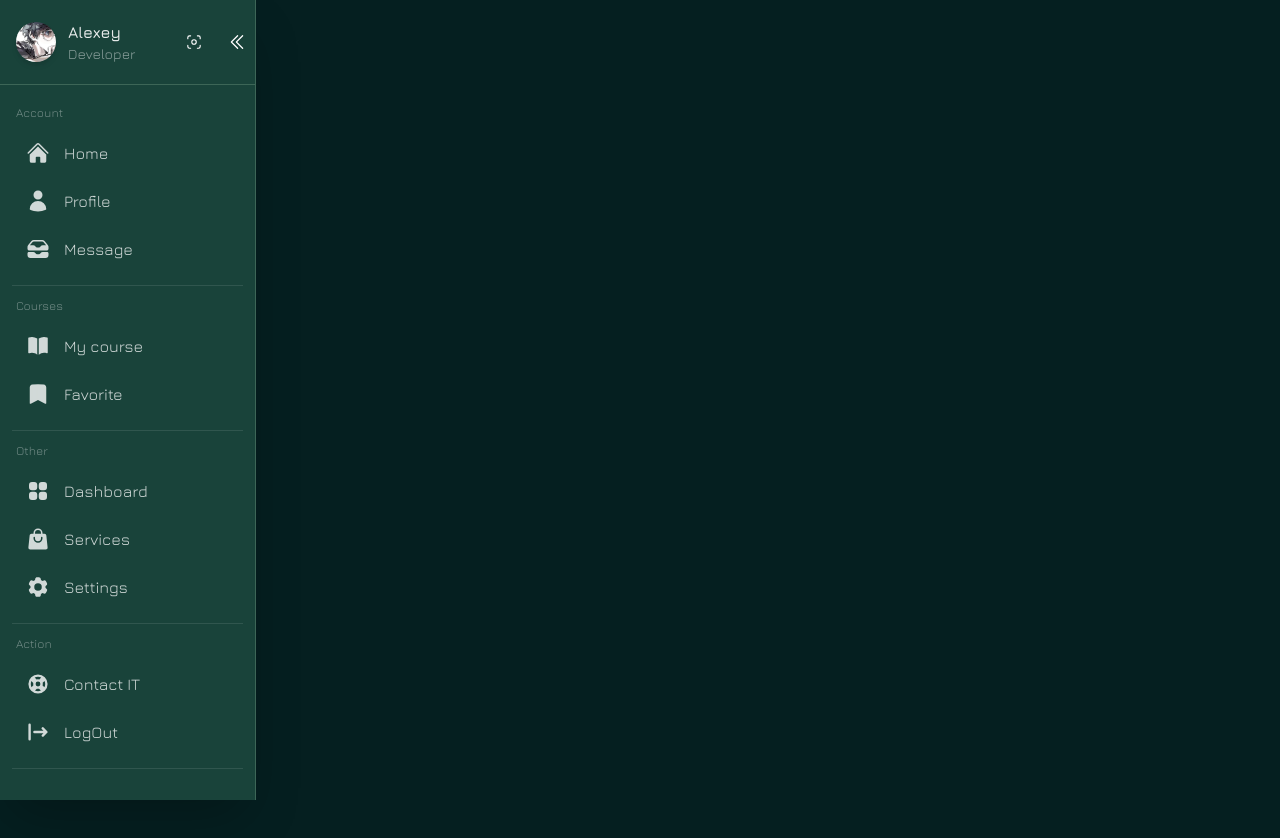
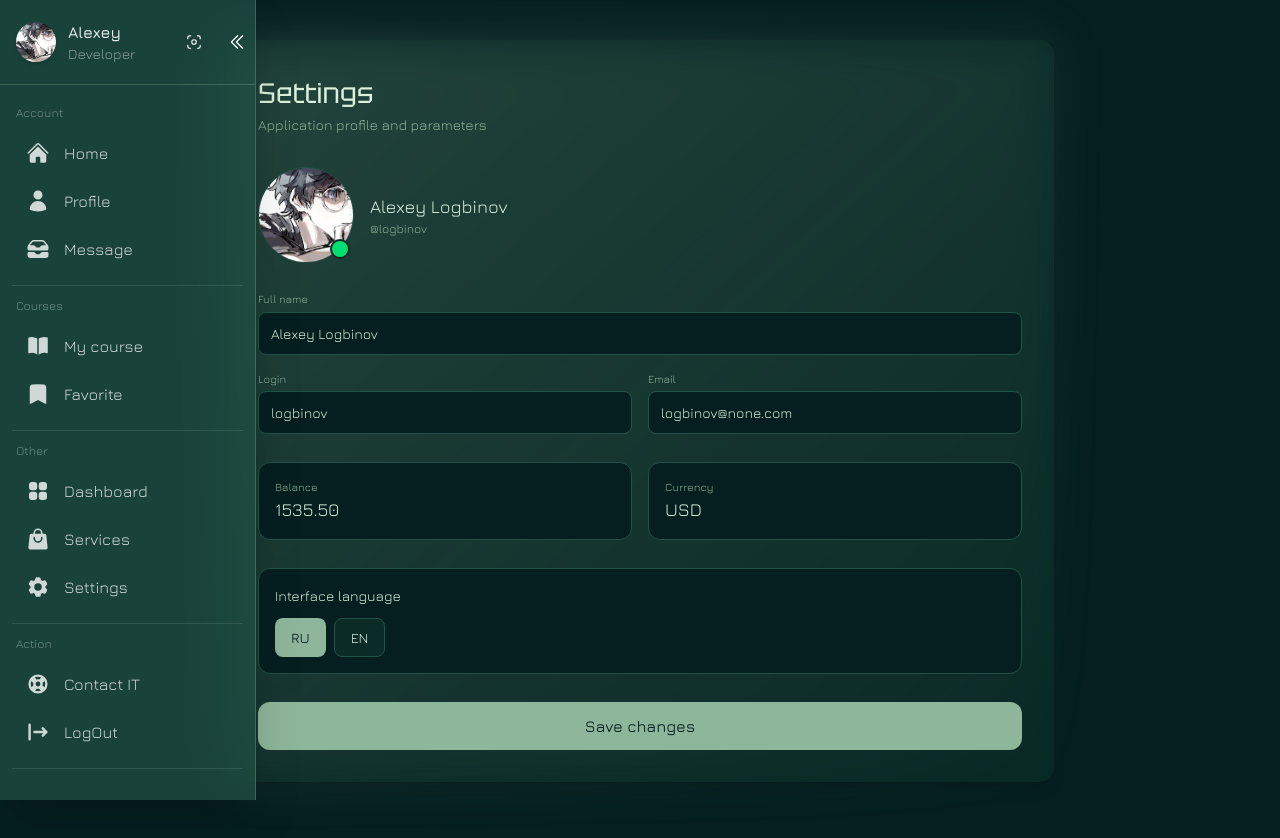
Before and after one commit to Logbin05/Unicron, a React (Vite) app in the folder WebClient/: page /u/settings in a window 1280 px wide. Before the commit the page ends 800 px from the top, so only its background shows below. Built offline with nearby package versions, Linux system fonts and the light colour scheme.

Commit message:
Added: SettingsPage, interface settings

```diff
--- /dev/null
+++ b/WebClient/src/pages/users/SettingsPage.tsx
@@ -0,0 +1,99 @@
+import { mockUser, mockFinance } from "@mock/data";
+
+export function SettingsPage() {
+  return (
+    <section className="max-w-[860px] mx-auto mt-6 sm:mt-10 px-4">
+      <div className="relative bg-secondary/90 backdrop-blur rounded-xl p-5 sm:p-8 shadow-lg font-Jura">
+        <div className="absolute -inset-0.5 rounded-xl bg-linear-to-br from-fifth/20 to-transparent blur-xl pointer-events-none" />
+
+        <header className="relative mb-8">
+          <h1 className="text-25 sm:text-28 text-sixth font-Tektur">
+            Settings
+          </h1>
+          <p className="text-12 sm:text-14 text-fifth">
+            Application profile and parameters
+          </p>
+        </header>
+
+        <div className="relative space-y-7">
+          <div className="flex flex-col sm:flex-row sm:items-center gap-4">
+            <div className="relative shrink-0">
+              <img
+                src={mockUser.avatar}
+                alt="avatar"
+                className="w-20 h-20 sm:w-24 sm:h-24 rounded-full object-cover border border-fourth"
+              />
+              {mockUser.is_verified && (
+                <span className="absolute bottom-1 right-1 w-5 h-5 rounded-full bg-green-400 border-2 border-secondary" />
+              )}
+            </div>
+
+            <div>
+              <p className="text-16 sm:text-18 text-sixth">
+                {mockUser.full_name}
+              </p>
+              <p className="text-12 text-fifth">@{mockUser.login}</p>
+            </div>
+          </div>
+
+          <div className="grid grid-cols-1 sm:grid-cols-2 gap-4">
+            <div className="sm:col-span-2">
+              <label className="block text-11 text-fifth mb-1">Full name</label>
+              <input
+                defaultValue={mockUser.full_name}
+                className="w-full px-3 py-2.5 rounded-md bg-primary text-sixth text-14 border border-fourth outline-none focus:border-fifth transition"
+              />
+            </div>
+
+            <div>
+              <label className="block text-11 text-fifth mb-1">Login</label>
+              <input
+                defaultValue={mockUser.login}
+                className="w-full px-3 py-2.5 rounded-md bg-primary text-sixth text-14 border border-fourth outline-none focus:border-fifth transition"
+              />
+            </div>
+
+            <div>
+              <label className="block text-11 text-fifth mb-1">Email</label>
+              <input
+                defaultValue={mockUser.email}
+                className="w-full px-3 py-2.5 rounded-md bg-primary text-sixth text-14 border border-fourth outline-none focus:border-fifth transition"
+              />
+            </div>
+          </div>
+
+          <div className="grid grid-cols-2 gap-4">
+            <div className="p-4 rounded-lg bg-primary border border-fourth">
+              <span className="block text-11 text-fifth">Balance</span>
+              <span className="text-18 text-sixth">
+                {mockFinance.balance.toFixed(2)}
+              </span>
+            </div>
+
+            <div className="p-4 rounded-lg bg-primary border border-fourth">
+              <span className="block text-11 text-fifth">Currency</span>
+              <span className="text-18 text-sixth">{mockFinance.currency}</span>
+            </div>
+          </div>
+
+          <div className="p-4 rounded-lg bg-primary border border-fourth">
+            <p className="text-14 text-sixth mb-3">Interface language</p>
+
+            <div className="flex gap-2">
+              <button className="flex-1 sm:flex-none px-4 py-2 rounded-md text-14 bg-fifth text-primary font-medium shadow hover:scale-[1.03] transition">
+                RU
+              </button>
+              <button className="flex-1 sm:flex-none px-4 py-2 rounded-md text-14 bg-secondary text-sixth border border-fourth hover:bg-fourth hover:scale-[1.03] transition">
+                EN
+              </button>
+            </div>
+          </div>
+
+          <button className="w-full py-3 rounded-lg text-14 sm:text-16 font-medium bg-fifth text-primary hover:bg-sixth hover:shadow-lg hover:scale-[1.01] transition">
+            Save changes
+          </button>
+        </div>
+      </div>
+    </section>
+  );
+}
--- a/WebClient/src/routes/app_route.tsx
+++ b/WebClient/src/routes/app_route.tsx
@@ -5,6 +5,7 @@ import { UserLayout } from "@layouts/user/layout";
 import { ServicePage } from "@pages/users/ServicePage";
 import { SupportPage } from "@pages/users/SupportPage";
 import { HomePage } from "@pages/users/HomePage";
+import { SettingsPage } from "@pages/users/SettingsPage";
 
 export function AppRoutes() {
   return (
@@ -16,6 +17,7 @@ export function AppRoutes() {
           <Route path="me" element={<MyProfilePage />} />
           <Route path="services" element={<ServicePage />} />
           <Route path="support" element={<SupportPage />} />
+          <Route path="settings" element={<SettingsPage />} />
         </Route>
       </Routes>
     </>
```
Also changed, not shown: WebClient/src/entities/ui/settings.ts (added, +14 -0 lines).
